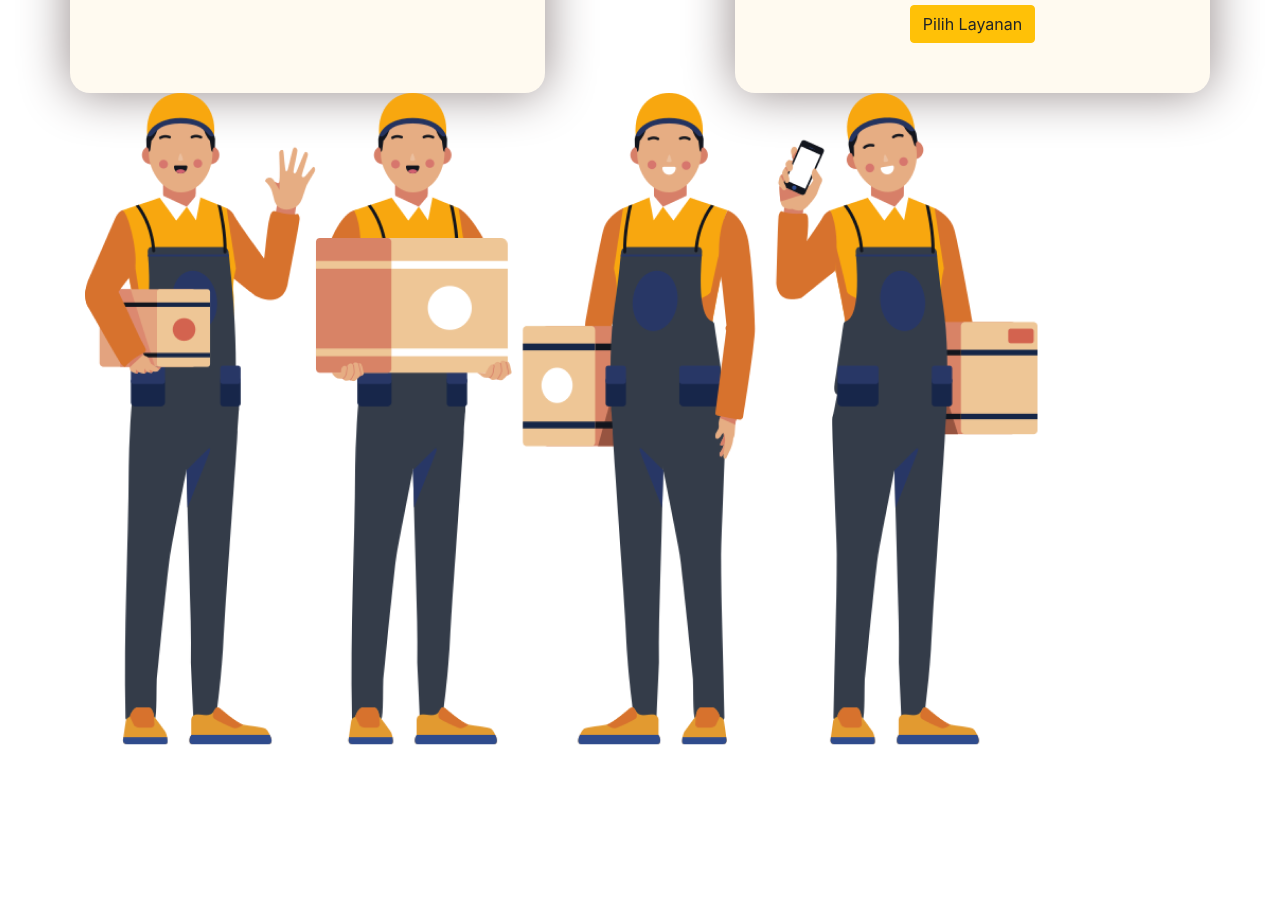
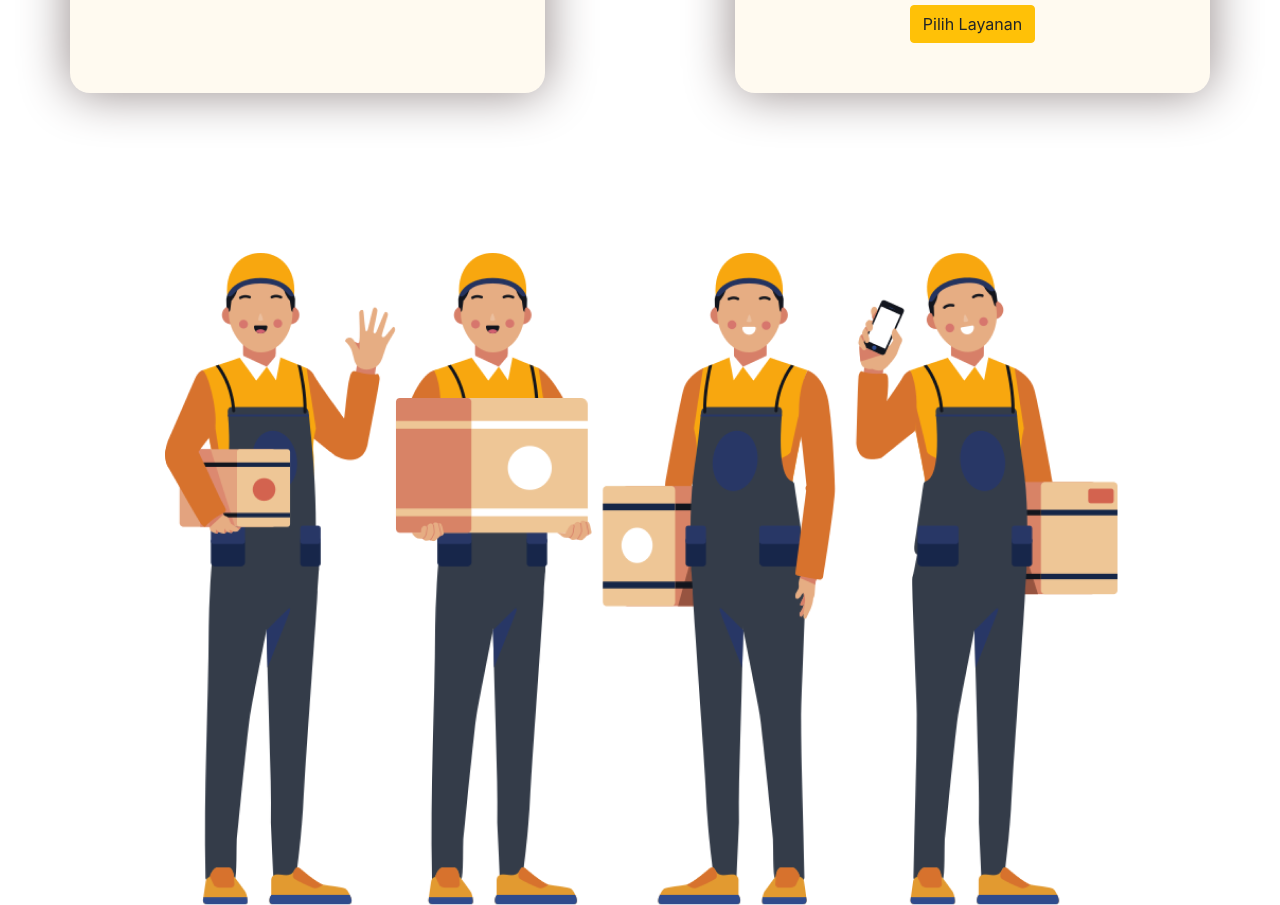
Before and after one commit to Hertae1234/projectsyncepat, a plain HTML site: page layanan.html in a window 1280 px wide. Shown: the part 1108-2013 px from the top of the page. Drawn offline with Linux system fonts and the light colour scheme; files whose address does not match are found by name.

Commit message:
mengubah 2 file

```diff
--- a/css/style.css
+++ b/css/style.css
@@ -338,3 +338,8 @@ text-align: center;
 color: #666666;
 
 }
+
+#gambarhay {
+    margin-top: 160px;
+    margin-left: 150px;
+}
```
